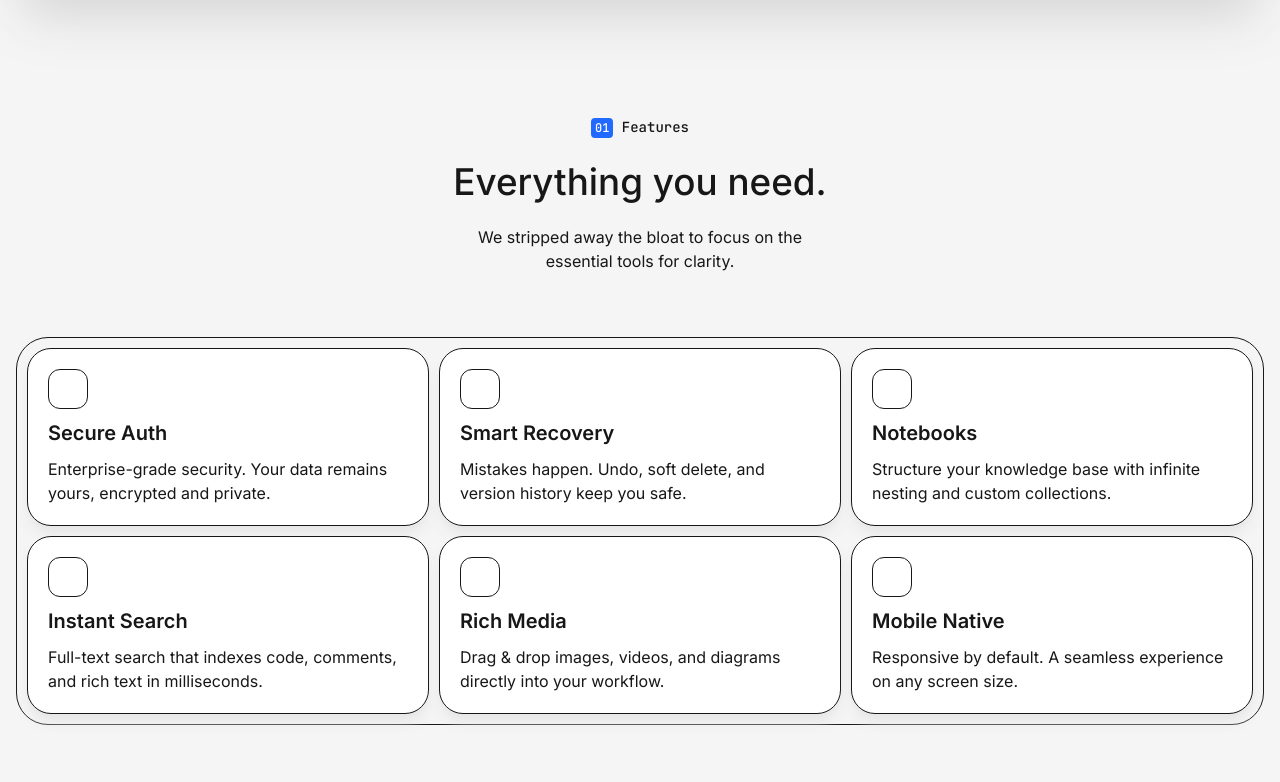
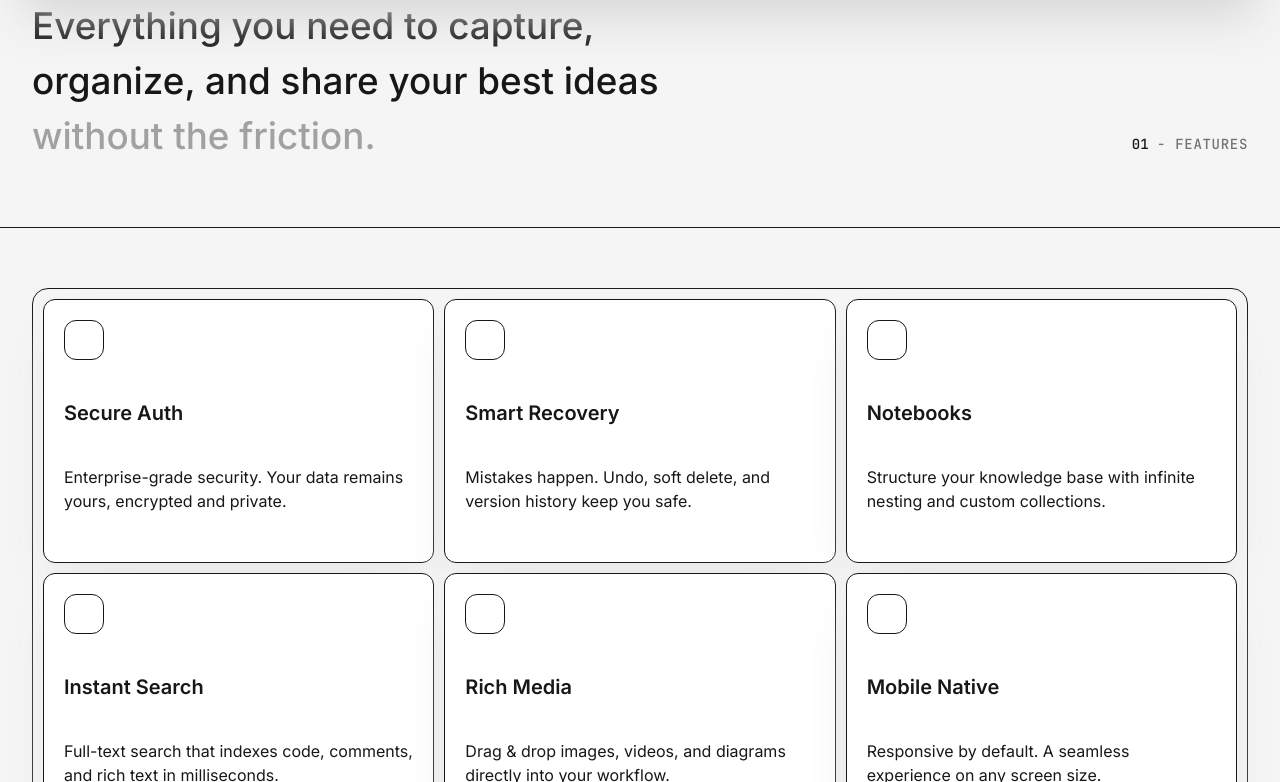
Before and after one commit to Prateek1789/Notes-App, a Next.js app in the folder v2-nextjs/: page / in a window 1280 px wide. Shown: the part 1138-1920 px from the top of the page. Built offline with nearby package versions, Linux system fonts and the light colour scheme.

Commit message:
Chore: Redesigned features section

```diff
--- a/v2-nextjs/src/components/sections/FeatureGrid.tsx
+++ b/v2-nextjs/src/components/sections/FeatureGrid.tsx
@@ -35,22 +35,22 @@ const FeatureGrid = () => {
 
     return (
         <section id="feature"
-                 className="h-auto pt-30 px-4 flex flex-col items-center justify-center gap-8">
-            <div className="flex flex-col gap-4 items-center justify-center">
+                 className="h-auto flex flex-col items-center justify-center">
+            <div className="w-full h-auto px-4 md:px-8 pb-16 flex gap-4 items-baseline-last justify-between border-b border-b-line">
+                <h2 className="text-h2 font-medium max-w-[30ch]">
+                    Everything you need to capture, organize, and share your best ideas <span className="text-neutral-400">without the friction.</span>
+                </h2>
                 <span className="font-mono text-sm font-medium">
-                    <span className="py-0.5 text-xs px-1 bg-primary text-white rounded-sm">01</span>
-                    {" Features"}
+                    <span className="text-foreground">01 </span>
+                    <span className="text-neutral-500 tracking-wider">- FEATURES</span>
                 </span>
-                <h2 className="text-h2 font-medium">Everything you need.</h2>
-                <p className="max-w-[35ch] text-center">
-                    We stripped away the bloat to focus on the essential tools for clarity.
-                </p>
             </div>
-            <div className="w-full h-full md:w-[80%] xl:w-full mt-8 p-2.5 rounded-4xl border border-line grid grid-cols-1 lg:grid-cols-2 xl:grid-cols-3 grid-rows-[repeat(6),calc(100%/6)] lg:grid-rows-[repeat(3),calc(100%/3)] xl:grid-rows-[repeat(2),50%] gap-2.5">
+            <div className="w-full h-auto px-4 md:px-8 pt-15 flex items-center justify-center">
+                <div className="w-full h-auto xl:h-[70vh] p-2.5 bg-transparent backdrop-blur-lg border border-line rounded-2xl grid grid-cols-1 md:grid-cols-2 xl:grid-cols-3 grid-rows-[repeat(6),calc(100%/6)] md:grid-rows-[repeat(3),calc(100%/3)] xl:grid-rows-[repeat(2),50%] gap-2.5">
                     {features.map(feature => {
                         return (
                             <div key={feature.id}
-                             className="w-full h-full p-5 grid grid-rows-subgrid row-span-3 bg-white dark:bg-neutral-900/70 rounded-3xl border border-line shadow-lg shadow-neutral-200 dark:shadow-transparent">
+                                 className="w-full h-full min-h-50 p-5 grid grid-rows-subgrid row-span-3 bg-white dark:bg-neutral-900/70 border border-line shadow-2xl shadow-neutral-200 rounded-xl dark:shadow-transparent">
                                 <div className="h-10 w-10 rounded-xl border border-line"></div>
                                 <h3 className="text-xl font-semibold">{feature.title}</h3>
                                 <p className="dark:text-neutral-400">{feature.summary}</p>
@@ -58,8 +58,11 @@ const FeatureGrid = () => {
                         )
                     })}
                 </div>
+            </div>
         </section>
     )
 };
 
 export default FeatureGrid
+
+//  gap-2.5
```
Lines whose indentation alone changed are shown as unchanged.
